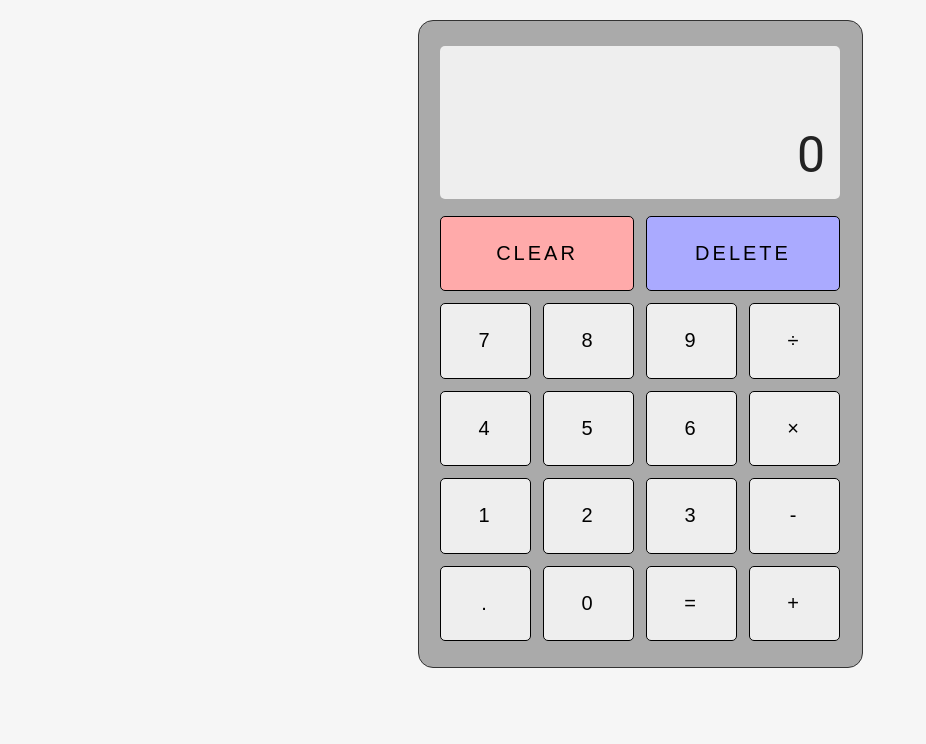
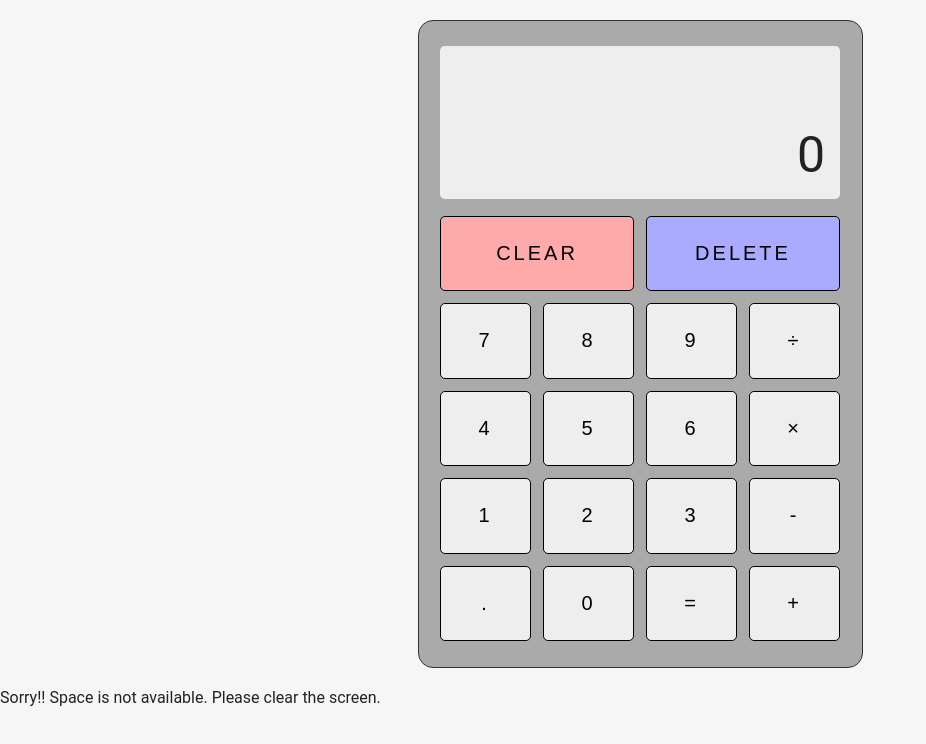
Before and after one commit to abh1sh3kk/Calculator, a plain HTML site: page index.html in a window 1280 px wide. Shown: the whole page, without its empty margins (0-926 px from the left). Drawn offline with Linux system fonts and the light colour scheme.

```diff
--- a/index.html
+++ b/index.html
@@ -39,6 +39,8 @@
 			<button class="btn operators btn-equals">=</button>
 			<button class="btn operators btn-add">+</button>
 	</div>
+	</div>
+	<div class="error-message">Sorry!! Space is not available. Please clear the screen.</div>
 
 </body>
 </html>
```
